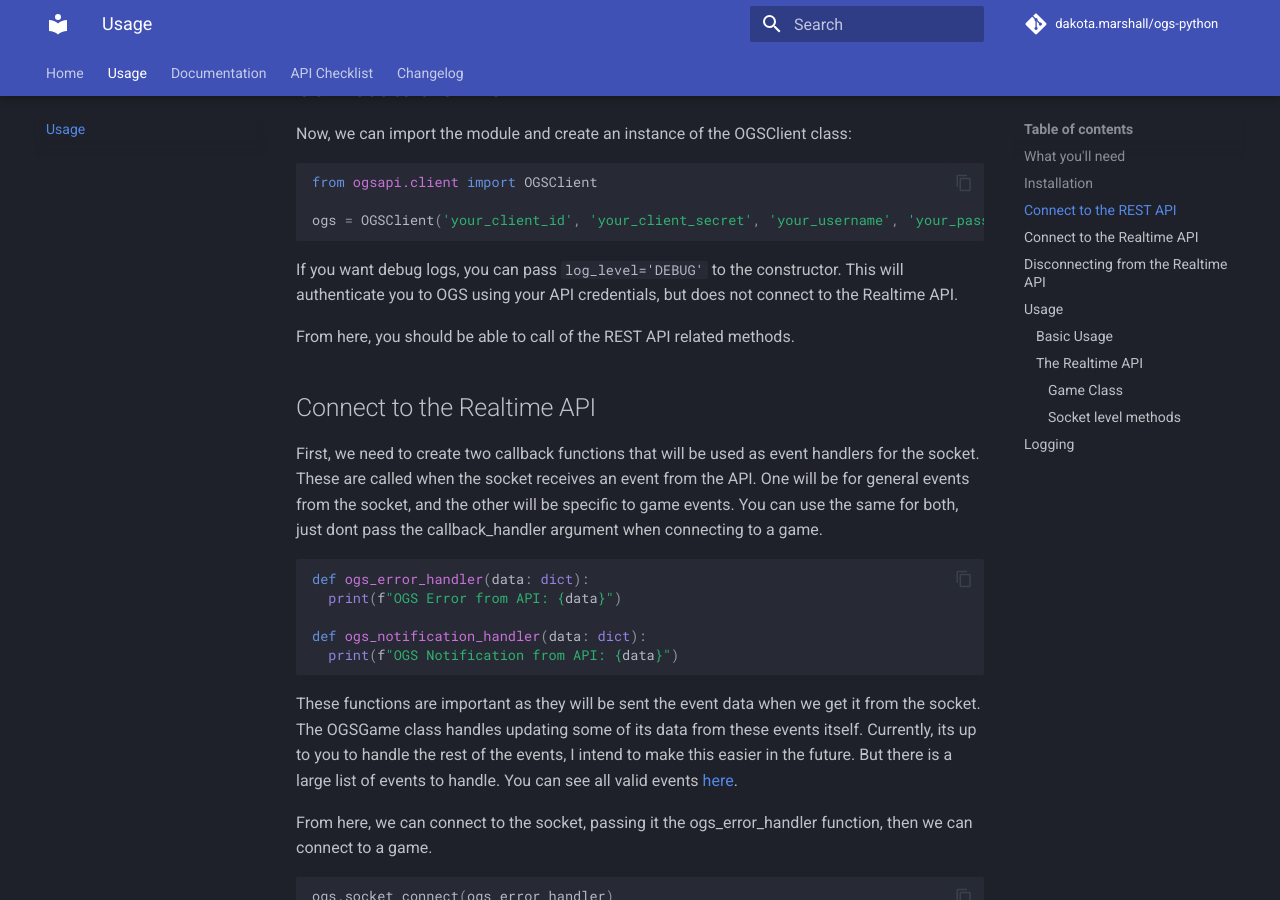
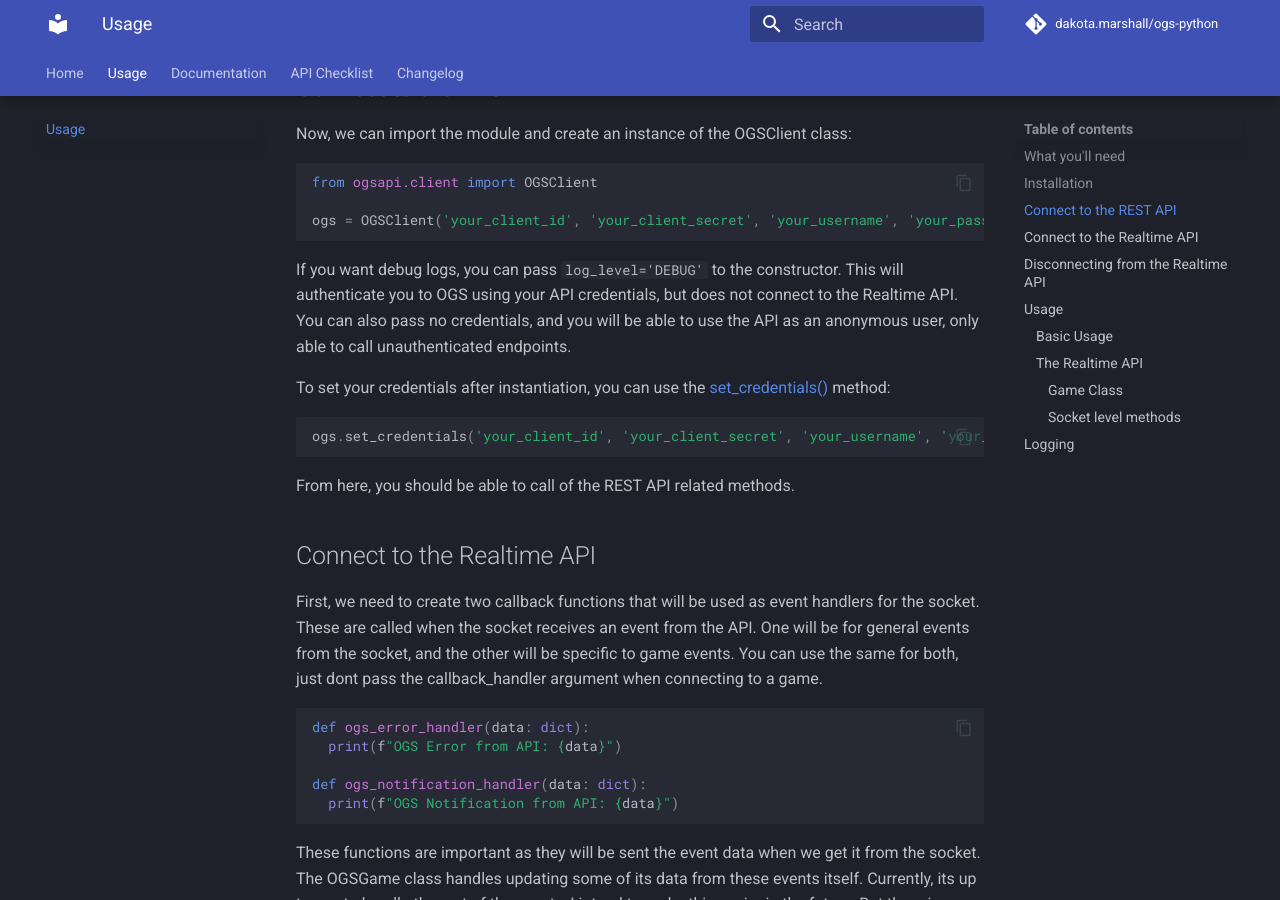
Before and after one commit to dakota-marshall/python-ogs, an MkDocs documentation site: the page built from docs/usage.md, in a window 1280 px wide and 900 px high, scrolled down 1247 px. Built offline with MkDocs 1.6.1 and Material for MkDocs 9.7.7, drawn with Linux system fonts in a browser that asks for light colours; comment, search, counter and statistics services are not loaded; the version menu is left out.

````diff
--- a/docs/usage.md
+++ b/docs/usage.md
@@ -25,7 +25,13 @@ from ogsapi.client import OGSClient
 
 ogs = OGSClient('your_client_id', 'your_client_secret', 'your_username', 'your_password')
 ```
-If you want debug logs, you can pass `log_level='DEBUG'` to the constructor. This will authenticate you to OGS using your API credentials, but does not connect to the Realtime API.
+If you want debug logs, you can pass `log_level='DEBUG'` to the constructor. This will authenticate you to OGS using your API credentials, but does not connect to the Realtime API. You can also pass no credentials, and you will be able to use the API as an anonymous user, only able to call unauthenticated endpoints.
+
+To set your credentials after instantiation, you can use the [set_credentials()](/api/#src.ogsapi.client.OGSClient.set_credentials) method:
+
+```python
+ogs.set_credentials('your_client_id', 'your_client_secret', 'your_username', 'your_password')
+```
 
 From here, you should be able to call of the REST API related methods.
 
````
Also changed, not shown: CHANGELOG.md (+7 -0 lines).
